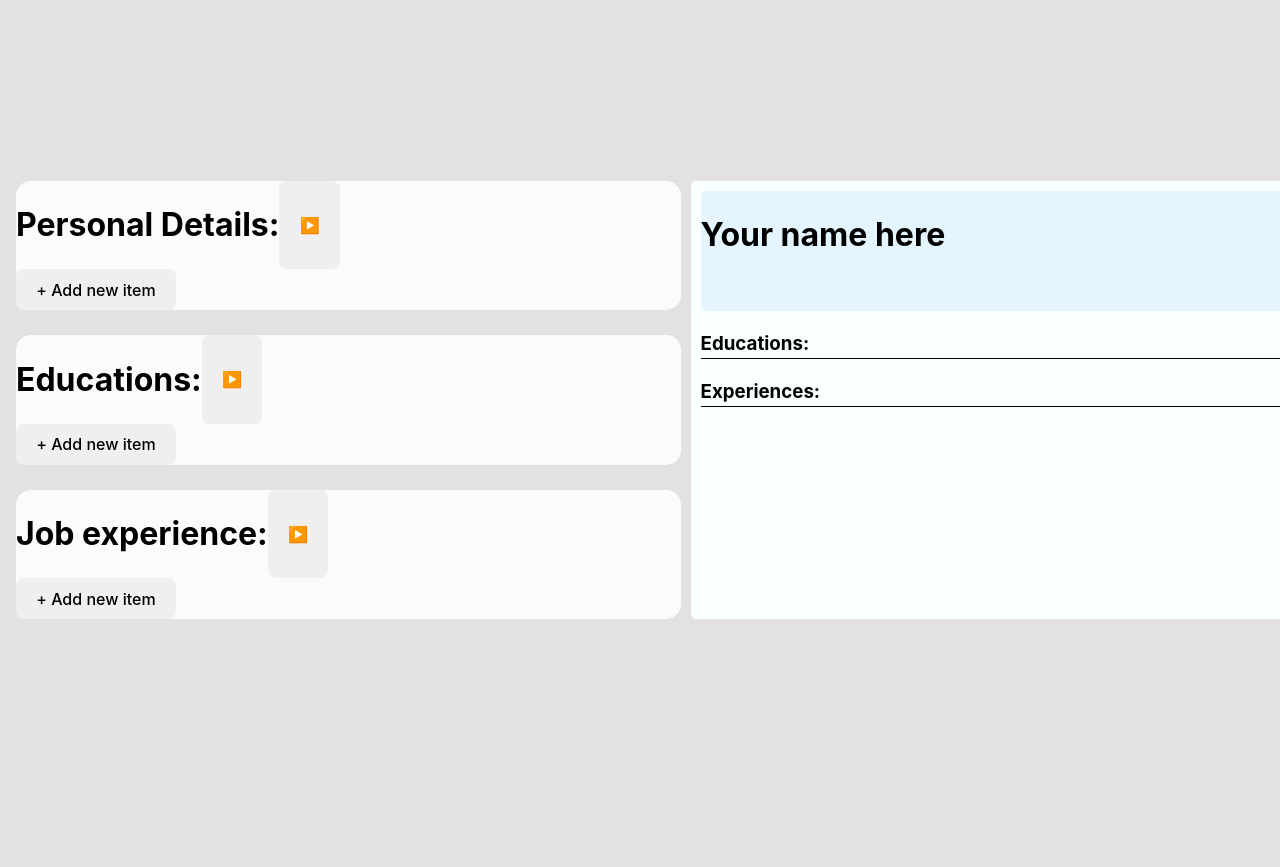
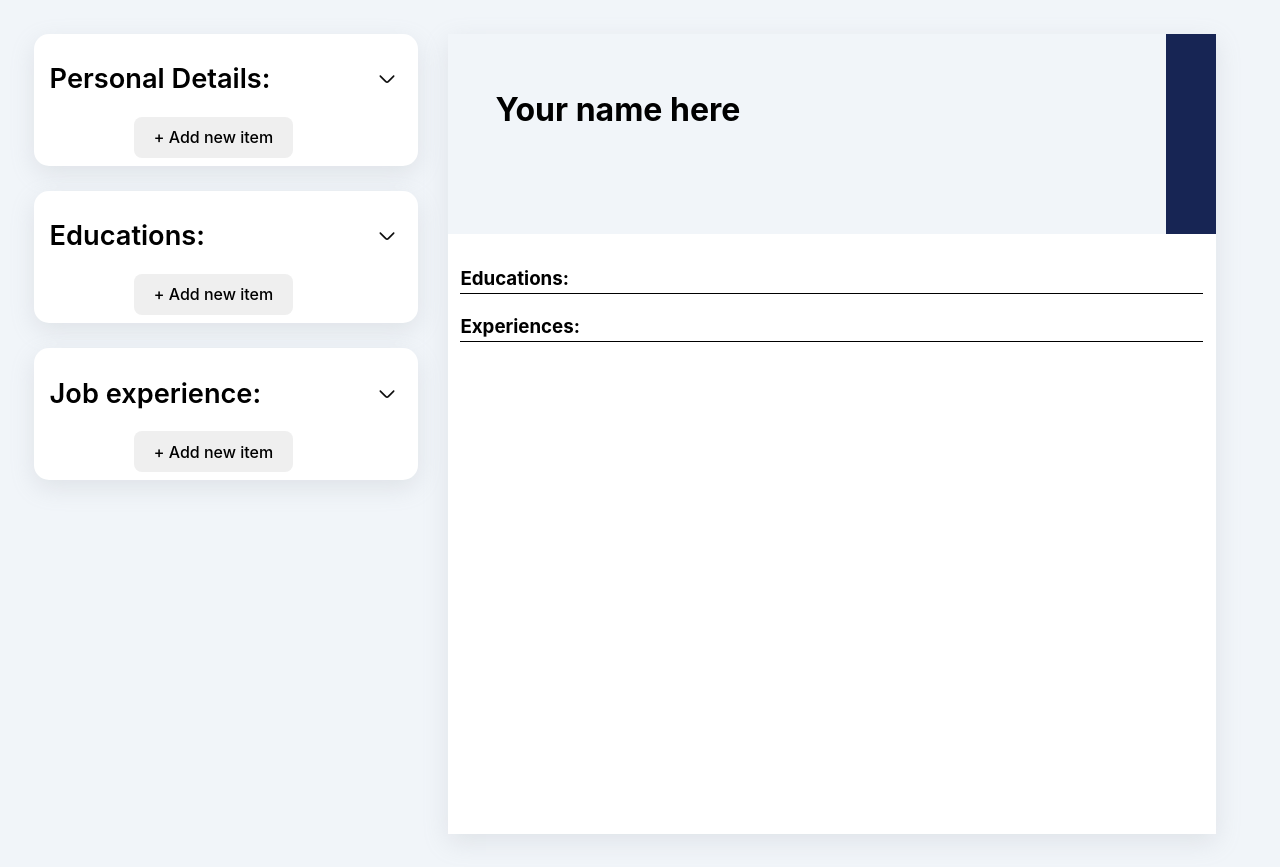
Before and after one commit to B1aho/cv-builder, a React (Vite) app: page / in a window 1280 px wide. Shown: the top 867 px of the page. Before the commit the page ends 800 px from the top, so only its background shows below. Built offline with nearby package versions, Linux system fonts and the light colour scheme.

Commit message:
Style most part of components

```diff
--- a/src/App.css
+++ b/src/App.css
@@ -2,4 +2,5 @@
   display: flex;
   flex-direction: column;
   gap: 25px;
+  max-width: 30vw;
 }
--- a/src/Preview.css
+++ b/src/Preview.css
@@ -1,7 +1,9 @@
 #preview {
-  background-color: rgb(250, 255, 255);
-  padding: 10px;
-  border-radius: 5px;
+  background-color: var(--white);
+  max-width: 60vw;
+  box-shadow: #959da533 0 8px 24px;
+  min-height: 100vh;
+  max-height: fit-content;
 }
 
 .contact-info {
@@ -17,7 +19,9 @@
 .header {
   text-align: left;
   background-color: rgb(228, 245, 255);
-  border-radius: 5px;
+  border-right: 50px solid var(--blue-950);
+  padding: 2rem 3rem;
+  background-color: var(--grey-100);
 }
 
 .main-content__title {
@@ -30,3 +34,7 @@
   display: flex;
   justify-content: space-between;
 }
+
+main {
+  padding: 0.8rem;
+}
--- a/src/components/CollapsibleForm.css
+++ b/src/components/CollapsibleForm.css
@@ -1,8 +1,51 @@
 .collapse-header {
   display: flex;
+  align-items: center;
+  justify-content: space-between;
+  padding: 0 0.5rem;
+  max-width: 100%;
+}
+
+.collapse-header h1 {
+  font-size: 1.7rem;
+  font-weight: 600;
 }
 
 .collapse-form {
-  background-color: rgba(255, 255, 255, 0.877);
+  background-color: var(--white);
   border-radius: 15px;
+  max-width: 100%;
+  padding: 0.5rem;
+  box-shadow: #959da533 0 8px 24px;
 }
+
+.arrow-btn {
+  width: 30px;
+  height: 30px;
+  padding: 0;
+  border-radius: 50%;
+  transform: rotate(-90deg);
+  transition: all 0.3s ease-in-out;
+  background-color: transparent;
+}
+
+.arrow-btn:hover {
+  background-color: var(--grey-200);
+}
+
+.arrow-btn:focus {
+  outline: none;
+}
+
+.arrow {
+  padding-top: 3px
+}
+
+.arrow-btn.active {
+  transform: rotate(90deg);
+}
+
+.add-btn {
+  align-self: center;
+  margin-left: 25%;
+}
--- a/src/components/CollapsibleFormList.jsx
+++ b/src/components/CollapsibleFormList.jsx
@@ -1,4 +1,5 @@
 import './CollapsibleForm.css';
+import arrow from '../assets/arrow.svg'
 import { useState } from "react";
 import { FormBase } from "./FormBase";
 
@@ -33,14 +34,14 @@ export function CollapsibleFormList({onClearForm, onRemove, onAddForm, onChange,
     <div className="collapse-form">
       <header className="collapse-header" onClick={toggleCollapse} style={{ cursor: 'pointer' }}>
         <h1>{title}</h1>
-        <button>▶️</button>
+        <button className={ isCollapse ? 'arrow-btn active' : 'arrow-btn'}><img className='arrow' src={arrow} alt="collapse-arrow" /></button>
       </header>
-      <div style={{display: isCollapse ? 'none': 'block'}}>
+      <div className='collapse-container' style={{display: isCollapse ? 'none': 'block'}}>
         {forms.length > 0 &&
         forms.map(form => {
           return (<FormBase clearForm={clearForm} key={form.id} formValues={form} onChange={onFormChange} onComplete={(id, value) => onComplete(id, type, value)} removeForm={removeForm} controls={controls} />)
         })}
-        {(isMultiple && everyOtherIsDone() || forms.length === 0) && <button onClick={() => onAddForm(type)}>+ Add new item</button>}
+        {(isMultiple && everyOtherIsDone() || forms.length === 0) && <button className='add-btn' onClick={() => onAddForm(type)}>+ Add new item</button>}
       </div>
 
     </div>
--- /dev/null
+++ b/src/components/FormBase.css
@@ -0,0 +1,48 @@
+input,
+textarea {
+  padding: .375rem .75rem;
+  border-radius: .25rem;
+  border: 1px solid var(--grey-200);
+  background-color: var(--grey-100);
+  margin-bottom: 0.4rem;
+}
+
+textarea {
+  resize: vertical;
+  min-height: 20px;
+}
+
+.form-row {
+  display: flex;
+  flex-direction: column;
+}
+
+.form-controlls {
+  display: flex;
+  justify-content: space-between;
+  align-items: center;
+  width: 100%;
+}
+
+.control-btn {
+  background-color: transparent;
+  padding: 0.3em 0.8em;
+  transition: all 100ms ease-in-out;
+}
+
+.control-btn:hover {
+  outline: 1px solid var(--blue-700);
+}
+
+.control-btn.clear {
+  color: rgba(255, 41, 41, 0.731);
+}
+
+.control-btn.clear:hover {
+  outline: 1px solid rgba(255, 41, 41, 0.731);
+}
+
+
+.control-btn.submit {
+  color: var(--blue-600);
+}
--- a/src/components/FormBase.jsx
+++ b/src/components/FormBase.jsx
@@ -1,3 +1,4 @@
+import './FormBase.css'
 import { FormField } from "./FormField"
 import { ControlBtns } from "./FormControlBtns";
 import { FormCardView } from "./FormCardView";
--- a/src/components/FormControlBtns.jsx
+++ b/src/components/FormControlBtns.jsx
@@ -1,8 +1,8 @@
 export function ControlBtns({onSubmit, onReset, formId}) {
   return (
     <div className="form-controlls">
-      <button type="submit" form={formId} onClick={onSubmit}>Add data!</button>
-      <button type="reset" onClick={onReset}>Clear form!</button>
+      <button  className="control-btn submit" type="submit" form={formId} onClick={onSubmit}>Add data!</button>
+      <button className="control-btn clear" type="reset" onClick={onReset}>Clear form!</button>
     </div>
   );
 }
--- a/src/formConfig.js
+++ b/src/formConfig.js
@@ -1,20 +1,20 @@
 export const educationForm = [
   {
     id: "university",
-    label: "University*:",
+    label: "University*",
     required: true,
   },
   {
     id: "startYear",
-    label: "Start year:",
+    label: "Start year",
   },
   {
     id: "graduateYear",
-    label: "Graduate year:",
+    label: "Graduate year",
   },
   {
     id: "degree",
-    label: "Degree:",
+    label: "Degree",
   },
 ];
 
@@ -31,24 +31,24 @@ export const education = {
 export const experienceForm = [
   {
     id: "company",
-    label: "Company*:",
+    label: "Company*",
     required: true,
   },
   {
     id: "role",
-    label: "Role:",
+    label: "Role",
   },
   {
     id: "startJobYear",
-    label: "Start year:",
+    label: "Start year",
   },
   {
     id: "endJobYear",
-    label: "End year:",
+    label: "End year",
   },
   {
     id: "jobDescription",
-    label: "Job description:",
+    label: "Job description",
     type: "textarea"
   },
 ];
@@ -67,22 +67,22 @@ export const experience = {
 export const personalForm = [
   {
     id: "fullname",
-    label: "Full Name*:",
+    label: "Full Name*",
     required: true,
   },
   {
     id: "phone",
-    label: "Phone number:",
+    label: "Phone number",
     required: true,
   },
   {
     id: "email",
-    label: "Email:",
+    label: "Email",
     type: "email",
   },
   {
     id: "shortDescription",
-    label: "Your short description:",
+    label: "Your short description",
     type: "textarea",
   },
 ];
--- a/src/index.css
+++ b/src/index.css
@@ -3,20 +3,45 @@
   line-height: 1.5;
   font-weight: 400;
 
-  background-color: #e2e2e2;
-
   font-synthesis: none;
   text-rendering: optimizeLegibility;
   -webkit-font-smoothing: antialiased;
   -moz-osx-font-smoothing: grayscale;
+
+  --blue-100: #dbeafe;
+  --blue-200: #bfdbfe;
+  --blue-300: #93c5fd;
+  --blue-400: #60a5fa;
+  --blue-500: #3b82f6;
+  --blue-600: #2563eb;
+  --blue-700: #1d4ed8;
+  --blue-800: #1e40af;
+  --blue-900: #1e3a8a;
+  --blue-950: #172554;
+  --grey-50: #f8fafc;
+  --grey-100: #f1f5f9;
+  --grey-200: #e2e8f0;
+  --grey-300: #cbd5e1;
+  --grey-400: #94a3b8;
+  --grey-500: #64748b;
+  --grey-600: #475569;
+  --grey-700: #334155;
+  --grey-800: #1e293b;
+  --grey-900: #0f172a;
+  --black: #222;
+  --white: #fff;
+  --red: #ef4444;
+  --red-dark: #dc2626;
+
+  background-color: var(--grey-100);
 }
 
 body {
   margin: 0;
   display: flex;
-  place-items: center;
   min-width: 320px;
   min-height: 100vh;
+  padding: 0.5rem;
 }
 
 h1 {
@@ -32,24 +57,14 @@ button {
   font-weight: 500;
   font-family: inherit;
   cursor: pointer;
-  transition: border-color 0.25s;
-}
-
-button:hover {
-  border-color: #646cff;
-}
-
-button:focus,
-button:focus-visible {
-  outline: 4px auto -webkit-focus-ring-color;
 }
 
 #root {
   min-width: 100%;
   min-height: 100%;
-  padding: 1rem;
+  padding: 1.6rem;
   display: flex;
-  gap: 10px;
+  gap: 30px;
 }
 
 #root>* {
```
Also changed, not shown: src/assets/arrow.svg (added).
